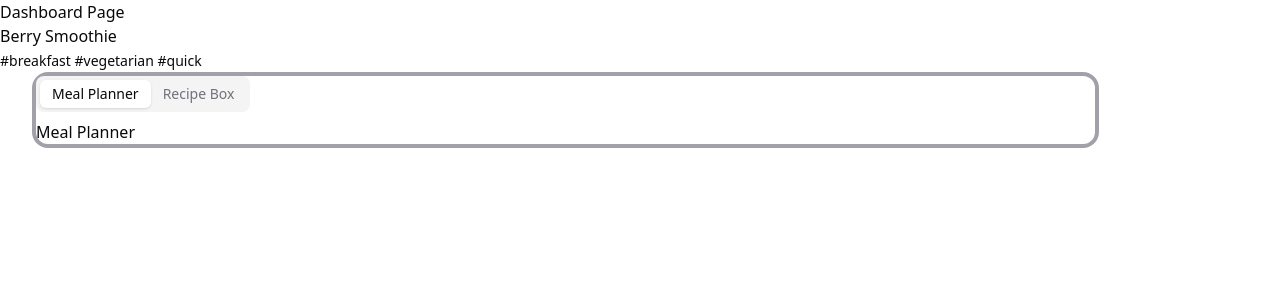
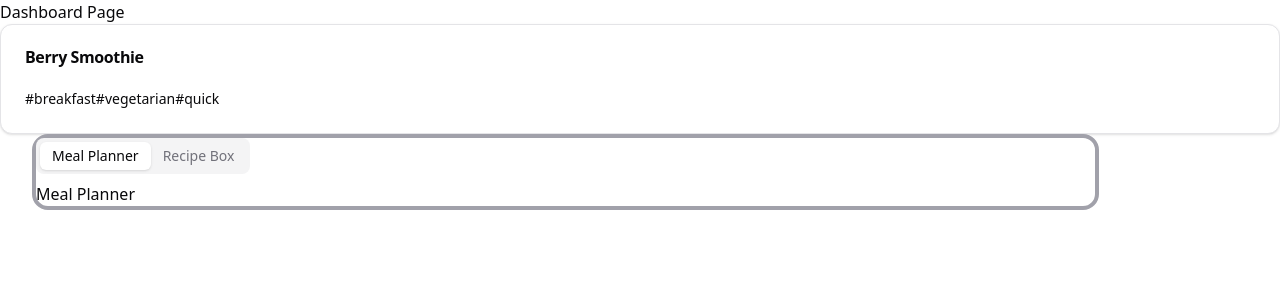
Before and after one commit to grognak/mealplanner, a Next.js app: page /dashboard in a window 1280 px wide. Shown: the top 300 px of the page. Built offline with nearby package versions, Linux system fonts and the light colour scheme; no server answers; sample sign-in values are in the browser's storage.

Commit message:
refactor: use shadcn for MealCard layout

```diff
--- a/components/MealCard.tsx
+++ b/components/MealCard.tsx
@@ -2,6 +2,7 @@
 
 import { useState, useEffect } from "react";
 import { Meal } from "@/types/custom";
+import { Card, CardFooter, CardHeader, CardTitle } from "@/components/ui/card";
 
 interface MealCardProps {
   slug: Meal;
@@ -16,12 +17,18 @@ export default function MealCardComponent({ slug }: MealCardProps) {
 
   return (
     <div>
-      <p>{meal.name}</p>
-      {meal.tags.map((tag) => (
-        <span className="text-sm font-light" key={tag.id}>
-          #{tag}{" "}
-        </span>
-      ))}
+      <Card>
+        <CardHeader>
+          <CardTitle>{meal.name}</CardTitle>
+        </CardHeader>
+        <CardFooter>
+          {meal.tags.map((tag) => (
+            <span className="text-sm font-light" key={tag.id}>
+              #{tag}{" "}
+            </span>
+          ))}
+        </CardFooter>
+      </Card>
     </div>
   );
 }
```
